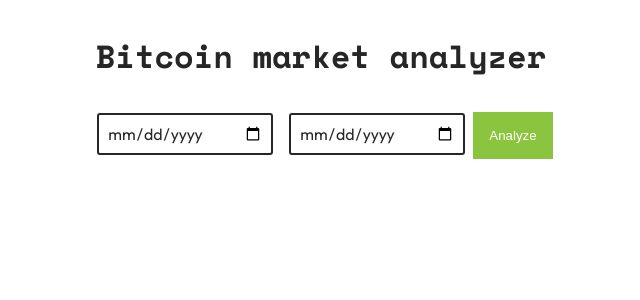
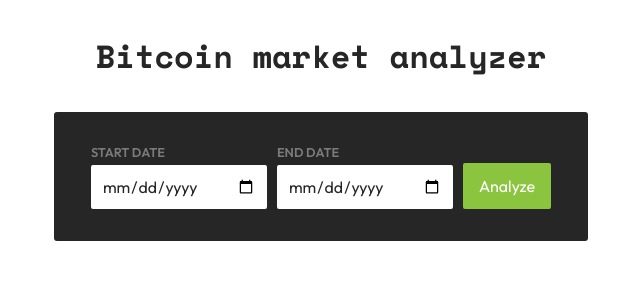
Before and after one commit to karokosmos/bitcoin_market_analyzer, a React (Create React App) app: page / in a window 1280 px wide. Shown: the top 300 px of the page, without its empty margins (319-959 px from the left). Built offline with nearby package versions, Linux system fonts and the light colour scheme.

Commit message:
Add improvements for existing components

```diff
--- a/public/index.html
+++ b/public/index.html
@@ -9,7 +9,8 @@
   <link rel="preconnect" href="https://fonts.gstatic.com" crossorigin>
   <link href="https://fonts.googleapis.com/css2?family=Outfit:wght@400;600&family=Space+Mono:wght@400;700&display=swap"
     rel="stylesheet">
-  <link href="https://fonts.googleapis.com/icon?family=Material+Icons" rel="stylesheet">
+  <!-- Font Awesome -->
+  <script src="https://kit.fontawesome.com/8ed12876da.js" crossorigin="anonymous"></script>
   <title>Bitcoin market analyzer</title>
 </head>
 
--- a/src/components/Card.css
+++ b/src/components/Card.css
@@ -36,8 +36,8 @@
 
 .Card__wrapper {
   position: absolute;
-  bottom: 0.2rem;
-  right: 0.4rem;
+  bottom: 0.4rem;
+  right: 0.6rem;
 }
 
 .Card__tooltip {
@@ -47,6 +47,7 @@
 .Card__button {
   color: #5b7f24;
   cursor: default;
+  font-size: 1.2rem;
 }
 
 .Card__button:hover {
--- a/src/components/Card.js
+++ b/src/components/Card.js
@@ -11,9 +11,7 @@
       </div>
       <div className="Card__wrapper">
         <div className="Card__tooltip">
-          <span className="Card__button material-icons">
-            help_outline
-          </span>
+          <i className="Card__button far fa-question-circle"></i>
           <p className="Card__info">{info}</p>
         </div>
       </div>
--- a/src/components/DateRange.css
+++ b/src/components/DateRange.css
@@ -1,8 +1,30 @@
+.DateRange {
+  display: flex;
+  background-color: #262626;
+  padding: 2rem;
+  border-radius: 3px;
+}
+
+.DateRange__group {
+  display: flex;
+  flex-direction: column;
+}
+
+.DateRange__label {
+  margin: 0 0 5px 5px;
+  font-family: 'Outfit',
+    sans-serif;
+  text-transform: uppercase;
+  font-weight: 600;
+  font-size: 0.8rem;
+  color: #7a7a7a;
+}
+
 .DateRange__input {
-  border: 2px solid #262626;
+  border: 3px solid #fff;
   padding: 0.5rem;
-  margin: 0 0.5rem;
-  border-radius: 3px;
+  margin: 0 5px;
+  border-radius: 2px;
   font-family: 'Outfit',
     sans-serif;
   font-size: 1rem;
@@ -11,21 +33,25 @@
 }
 
 .DateRange__input:focus {
-  border: 2px solid #8BC53F;
+  border: 3px solid #7a7a7a;
   opacity: 1;
   outline: none;
-  box-shadow: 1px 1px 0 #eee;
   background-color: none;
 }
 
 .DateRange__button {
   background-color: #8BC53F;
   border: none;
-  padding: 1rem;
+  padding: 0.8rem 1rem;
+  margin: 0 5px;
   color: #fff;
+  border-radius: 2px;
+  align-self: flex-end;
+  font-family: 'Outfit',
+    sans-serif;
+  font-size: 1rem;
 }
 
-/* .Form__input::-webkit-datetime-edit-day-field:focus {
-  background-color: #581cdb;
-  color: #eee;
-} */
+.DateRange__button:hover {
+  background-color: #83b73a;
+}
--- a/src/components/DateRange.js
+++ b/src/components/DateRange.js
@@ -40,6 +40,8 @@
 
   return (
     <form className="DateRange" onSubmit={handleSubmit}>
+      <div className="DateRange__group">
+        <label className="DateRange__label" for="start-date">Start date</label>
         <input
           className="DateRange__input"
           name="start-date"
@@ -47,6 +49,9 @@
           value={startDate}
           onChange={handleChange}
         />
+      </div>
+      <div className="DateRange__group">
+        <label className="DateRange__label" for="end-date">End date</label>
         <input
           className="DateRange__input"
           name="end-date"
@@ -54,6 +59,7 @@
           value={endDate}
           onChange={handleChange}
         />
+      </div>
       <button className="DateRange__button" type="submit">Analyze</button>
     </form>
   )
```
Lines whose indentation alone changed are shown as unchanged.
